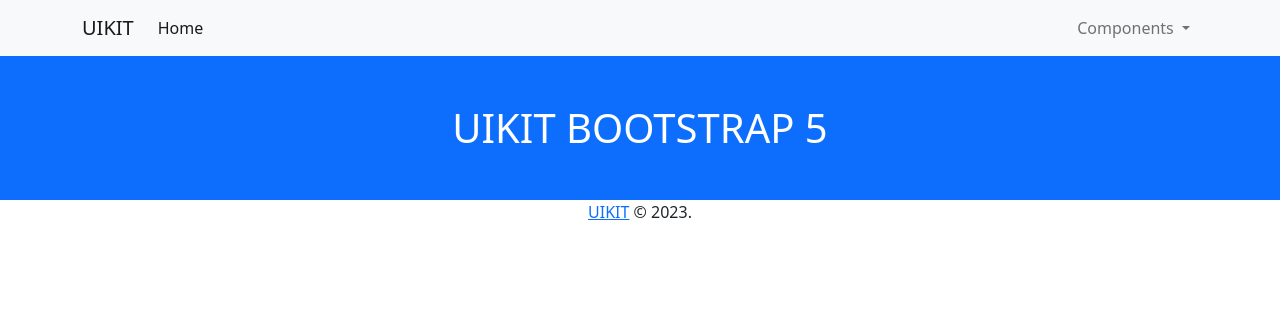
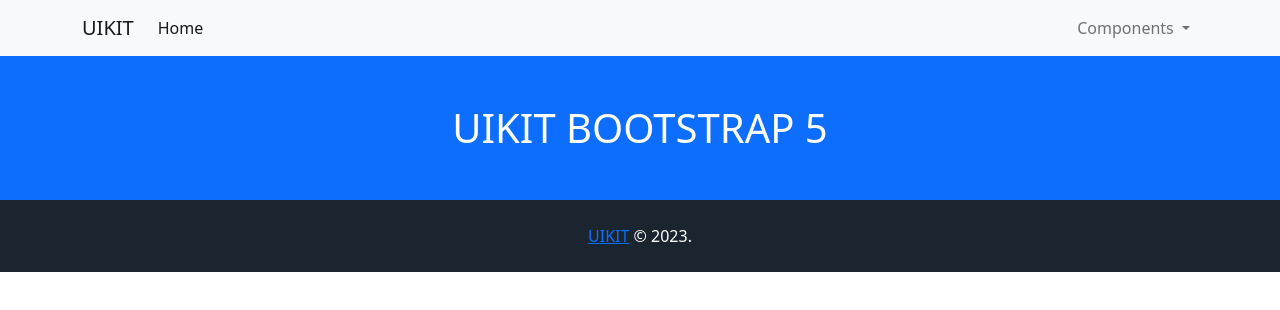
Before and after one commit to johnnyflores/angular-uikit, an Angular app: page /home in a window 1280 px wide. Shown: the top 310 px of the page. Built offline with nearby package versions, Linux system fonts and the light colour scheme.

Commit message:
Updated footer component

```diff
--- a/src/app/shared/layout/footer/footer.component.html
+++ b/src/app/shared/layout/footer/footer.component.html
@@ -1,5 +1,5 @@
-<footer>
-    <div class="container text-center">
+<footer class="footer">
+    <div class="container text-center py-4 text-white">
       <a class="logo" routerLink="/">UIKIT</a>
       <span>
         &copy; {{ today | date: 'yyyy' }}.
--- a/src/app/shared/layout/footer/footer.component.scss
+++ b/src/app/shared/layout/footer/footer.component.scss
@@ -0,0 +1,3 @@
+.footer {
+    background-color: #1a252f;
+}
```
